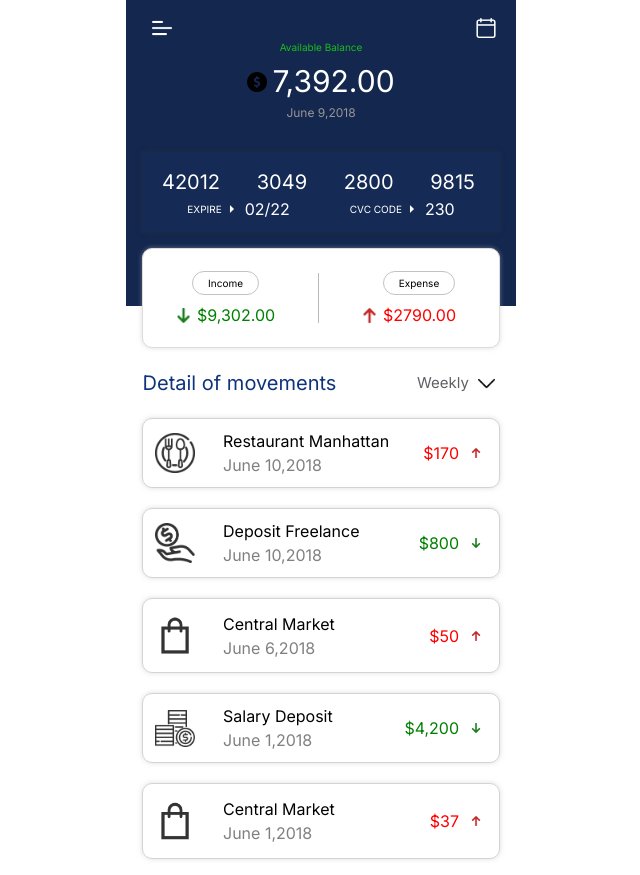
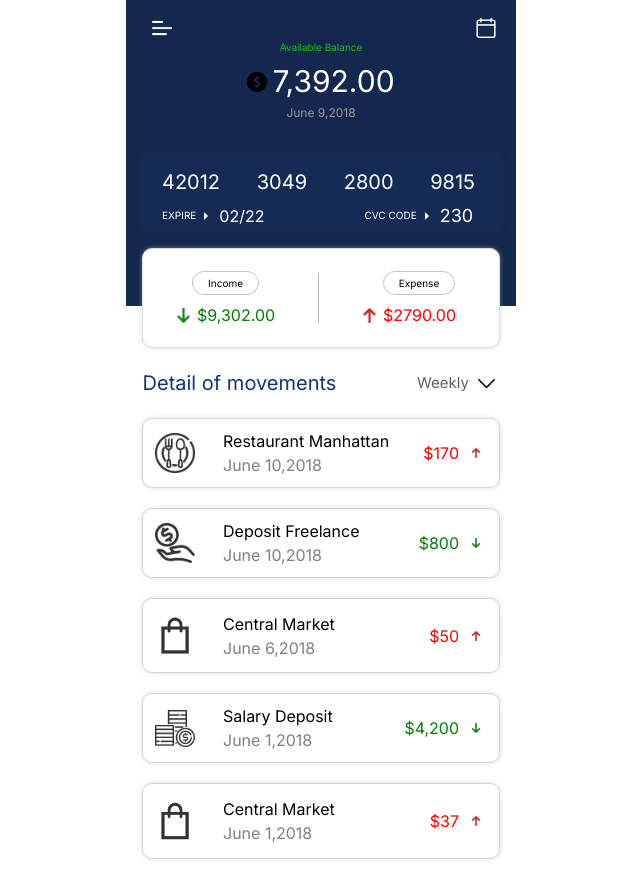
Before and after one commit to parinyap03/ogs-assignmentNews, a React (Vite) app: page /visa2 in a window 1280 px wide. Shown: the whole page, without its empty margins (319-959 px from the left). Built offline with nearby package versions, Linux system fonts and the light colour scheme.

Commit message:
[Add]: edit visa

```diff
--- a/src/uicourse/Flex.module.css
+++ b/src/uicourse/Flex.module.css
@@ -20,10 +20,7 @@
 
 .group {
   display: flex;
-  /* align-items: center; */
-  /* justify-content: center; */
   flex-wrap: wrap;
-  /* flex-direction: row; */
   text-align: center;
   justify-content: space-evenly;
 }
@@ -34,40 +31,28 @@ div li {
 }
 
 .bg {
-  /* position: relative; */
   border-radius: 30px;
   width: 100%;
   height: 660px;
-  /* margin: auto; */
   background-image: url("@assets/background.jpg");
   background-size: 1181px 660px;
 }
 
 .txt {
   flex-wrap: wrap;
-  /* position: absolute; */
   font-size: 64px;
   font-weight: bold;
-  /* margin-top: 20px; */
-  /* margin-left: 40px; */
   text-align: left;
-  /* width: 600px; */
   top: 50px;
   left: 50px;
 }
 .txt2 {
-  /* position: absolute; */
   font-size: 16px;
   padding-top: 32px;
-  /* width: 600px; */
-  /* text-align: left; */
   color: white;
-  /* top: 270px; */
-  /* left: 100px; */
 }
 
 .btn {
-  /* position: absolute; */
   background-color: #ffffff;
   border: none;
   color: rgb(0, 0, 0);
@@ -266,6 +251,7 @@ div li {
   margin: auto;
   flex-wrap: wrap;
   flex-direction: row;
+
 }
 
 .inbg{
@@ -273,10 +259,4 @@ div li {
   padding-left: 100px;
   flex-direction: column;
   display: flex;
-  /* background-color: antiquewhite; */
-  /* height: 660px; */
 }
-
-.choose{
-
-}
--- a/src/uicourse/LayoutFlex.tsx
+++ b/src/uicourse/LayoutFlex.tsx
@@ -285,7 +285,8 @@ const LayoutFlex = () => {
               </div>
             </div>
           </div>
-        </div>
+          </div>
+
         <div className={styles.divbtn}>
           <button className={styles.btnseeall}>See all</button>
         </div>
--- a/src/uicourse/Visa2.tsx
+++ b/src/uicourse/Visa2.tsx
@@ -72,12 +72,20 @@ const Visa2 = () => {
           </div>
 
           <div className={style.incard}>
-            <a style={{ fontSize: 10 }}>EXPIRE</a>
-            <img src={downarrow} alt="" style={{ width: 10,marginLeft:5 }} />
-            <a style={{ marginLeft: 8 }}>02/22</a>
-            <a style={{ marginLeft: 60, fontSize: 10 }}>CVC CODE</a>
-            <img src={downarrow} alt="" style={{ width: 10,marginLeft:5  }} />
-            <a style={{ marginLeft: 8 }}>230</a>
+            <a style={{ marginLeft: 20,fontSize:10 }}>EXPIRE</a>
+            <img
+              style={{ marginLeft: 5,width:10 }}
+              src={downarrow}
+              alt=""
+            />
+            <a style={{ marginLeft: 8, fontSize: 16 }}>02/22</a>
+            <a style={{ marginLeft: 100, fontSize:10  }}>CVC CODE</a>
+            <img
+              style={{ marginLeft: 5,width:10 }}
+              src={downarrow}
+              alt=""
+            />
+            <a style={{ marginLeft: 8, fontSize: 18 }}>230</a>
           </div>
         </div>
         <div className={style.card2}>
--- a/src/uicourse/VisaStyle2.module.css
+++ b/src/uicourse/VisaStyle2.module.css
@@ -59,10 +59,12 @@
 }
 
 .incard {
+  margin-top: 5px;
   margin-bottom: 20px;
   display: flex;
   align-items: center;
-  justify-content: center;
+  justify-content:flex-start;
+  text-align: center;
 }
 
 .bar {
```
